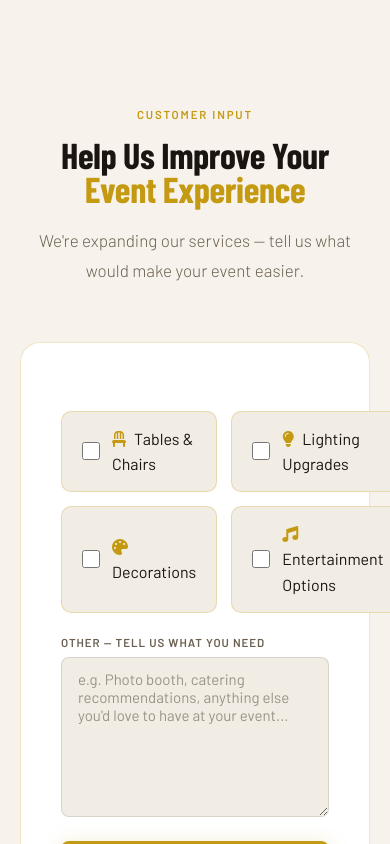
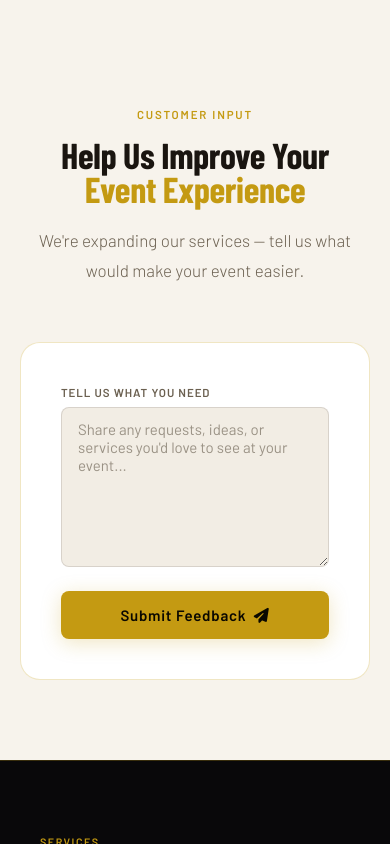
Before and after one commit to IsmaelEudave/Coldones-deploy-website, a website: page index.html in a window 390 px wide. Shown: the part 11156-12000 px from the top of the page. Drawn offline with nearby package versions, Linux system fonts and the light colour scheme; a web font is replaced by a local one.

Commit message:
Fix mobile overflow wobble, simplify survey to textarea only
- Add overflow-x: hidden + max-width: 100% to html/body to prevent mobile horizontal wobble on iOS Safari
- Remove survey checkboxes (tables & chairs, lighting, decorations, entertainment)
- Survey is now a single textarea — simpler and cleaner
- Remove unused .survey-options / .survey-option CSS

Co-Authored-By: Claude Sonnet 4.6 <noreply@anthropic.com>

```diff
--- a/index.html
+++ b/index.html
@@ -52,12 +52,13 @@
       --text-dim:   #9A9285;
     }
 
-    html { scroll-behavior: smooth; }
+    html { scroll-behavior: smooth; overflow-x: hidden; }
     body {
       font-family: 'Barlow', sans-serif;
       background: var(--dark);
       color: var(--text);
       overflow-x: hidden;
+      max-width: 100%;
       line-height: 1.6;
     }
 
@@ -772,7 +773,6 @@
       .about-grid    { gap: 3rem; }
       .contact-grid  { gap: 3rem; }
       .faq-layout    { gap: 3rem; }
-      .survey-options { grid-template-columns: 1fr; }
     }
 
     /* ==================== HERO LOGO ==================== */
@@ -811,22 +811,6 @@
       border: 1px solid var(--border);
       border-radius: 20px; padding: 2.5rem;
     }
-    .survey-options {
-      display: grid; grid-template-columns: repeat(2,1fr);
-      gap: 0.875rem; margin: 1.75rem 0 1.25rem;
-    }
-    .survey-option {
-      display: flex; align-items: center; gap: 0.75rem;
-      padding: 0.875rem 1.25rem;
-      background: var(--dark-4);
-      border: 1.5px solid var(--border);
-      border-radius: 10px; cursor: pointer;
-      transition: border-color 0.2s, background 0.2s;
-    }
-    .survey-option:has(input:checked) { border-color: var(--gold); background: var(--gold-dim); }
-    .survey-option input[type="checkbox"] { accent-color: var(--gold); width: 18px; height: 18px; flex-shrink: 0; cursor: pointer; }
-    .survey-option label { cursor: pointer; font-size: 0.9375rem; color: var(--text); user-select: none; }
-
     /* ==================== FOOTER OVERRIDES (stays dark) ==================== */
     .footer .footer-brand p,
     .footer .footer-links a,
@@ -1341,27 +1325,9 @@
         <p class="s-sub" style="margin-top:1rem">We're expanding our services — tell us what would make your event easier.</p>
       </div>
       <form class="survey-form reveal" id="surveyForm">
-        <div class="survey-options">
-          <label class="survey-option">
-            <input type="checkbox" name="services" value="tables-chairs">
-            <span><i class="fas fa-chair" style="color:var(--gold);margin-right:0.5rem"></i>Tables &amp; Chairs</span>
-          </label>
-          <label class="survey-option">
-            <input type="checkbox" name="services" value="lighting">
-            <span><i class="fas fa-lightbulb" style="color:var(--gold);margin-right:0.5rem"></i>Lighting Upgrades</span>
-          </label>
-          <label class="survey-option">
-            <input type="checkbox" name="services" value="decorations">
-            <span><i class="fas fa-palette" style="color:var(--gold);margin-right:0.5rem"></i>Decorations</span>
-          </label>
-          <label class="survey-option">
-            <input type="checkbox" name="services" value="entertainment">
-            <span><i class="fas fa-music" style="color:var(--gold);margin-right:0.5rem"></i>Entertainment Options</span>
-          </label>
-        </div>
         <div class="form-group">
-          <label class="form-label">Other — tell us what you need</label>
-          <textarea class="form-textarea" name="other" placeholder="e.g. Photo booth, catering recommendations, anything else you'd love to have at your event..."></textarea>
+          <label class="form-label">Tell us what you need</label>
+          <textarea class="form-textarea" name="feedback" placeholder="Share any requests, ideas, or services you'd love to see at your event..."></textarea>
         </div>
         <button class="btn-submit" id="surveySub" type="submit" style="margin-top:1.5rem">
           Submit Feedback &nbsp;<i class="fas fa-paper-plane"></i>
```
